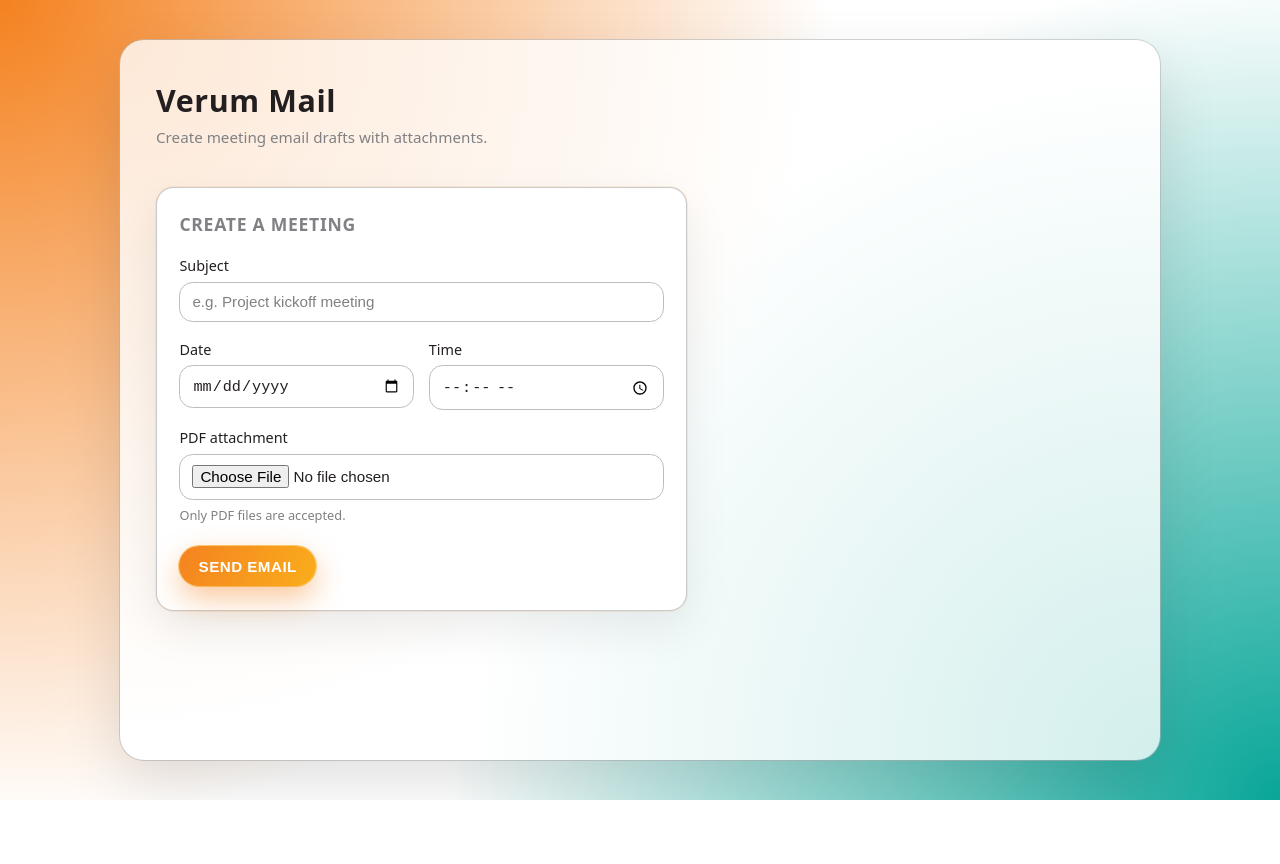
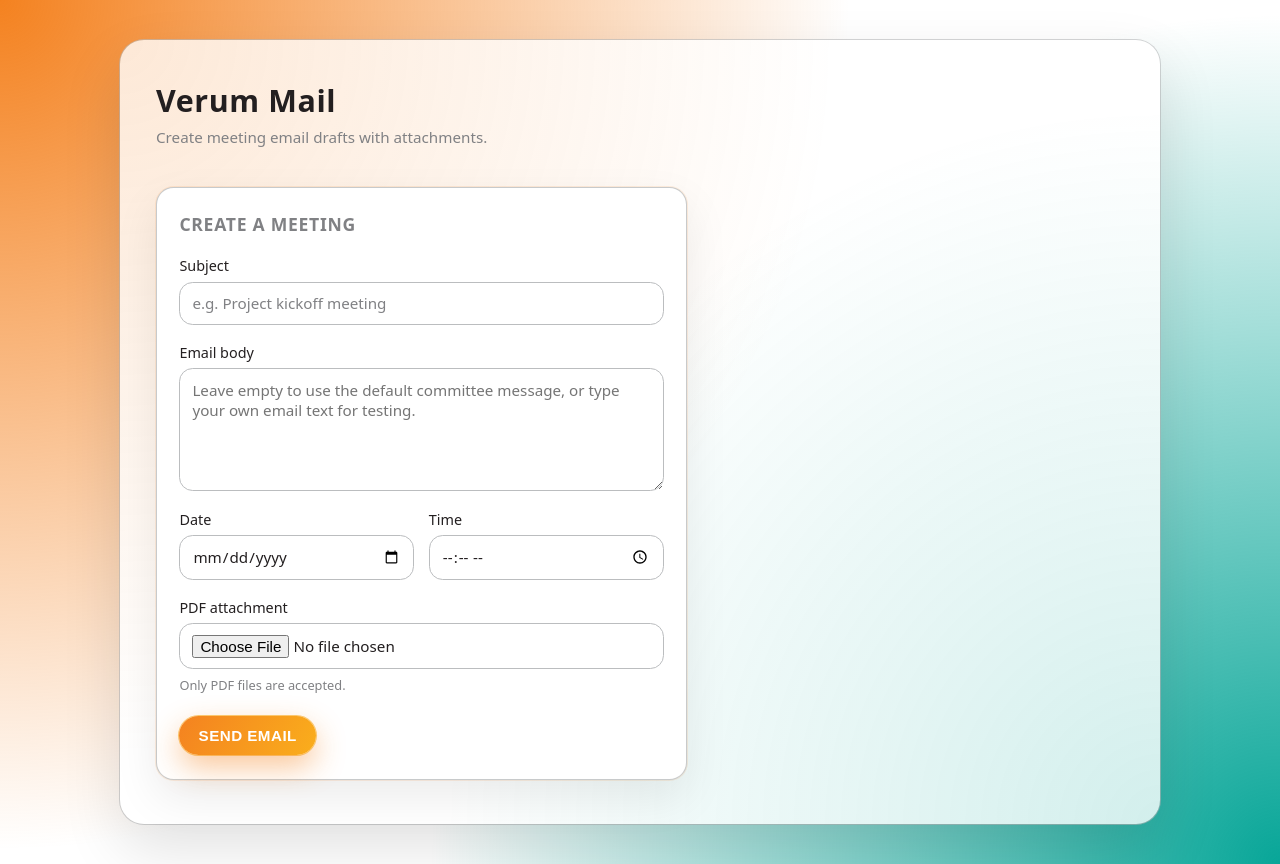
Before and after one commit to diego1aguirre/Verum-Mail, a React (Vite) app: page / in a window 1280 px wide. Before the commit the page ends 800 px from the top, so only its background shows below. Built offline with nearby package versions, Linux system fonts and the light colour scheme.

Commit message:
i think it wokr s

```diff
--- a/src/App.tsx
+++ b/src/App.tsx
@@ -4,6 +4,7 @@ function App() {
   const [subject, setSubject] = useState("");
   const [date, setDate] = useState("");
   const [time, setTime] = useState("");
+  const [message, setMessage] = useState("");
   const [pdfFile, setPdfFile] = useState<File | null>(null);
   const [error, setError] = useState<string | null>(null);
   const [success, setSuccess] = useState<string | null>(null);
@@ -33,9 +34,11 @@ function App() {
       formData.append("subject", subject.trim());
       formData.append("date", date);
       formData.append("time", time);
+      formData.append("message", message.trim());
       formData.append("pdf", pdfFile);
 
-      const response = await fetch("http://localhost:4000/send-email", {
+      const apiUrl = import.meta.env.VITE_API_URL || "http://localhost:4000";
+      const response = await fetch(`${apiUrl}/send-email`, {
         method: "POST",
         body: formData,
       });
@@ -53,6 +56,7 @@ function App() {
       setSubject("");
       setDate("");
       setTime("");
+      setMessage("");
       setPdfFile(null);
 
       const pdfInput = form.elements.namedItem("pdf") as HTMLInputElement | null;
@@ -93,6 +97,17 @@ function App() {
                 value={subject}
                 onChange={(event) => setSubject(event.target.value)}
                 placeholder="e.g. Project kickoff meeting"
+              />
+            </label>
+
+            <label className="field">
+              <span>Email body</span>
+              <textarea
+                value={message}
+                onChange={(e) => setMessage(e.target.value)}
+                placeholder="Leave empty to use the default committee message, or type your own email text for testing."
+                rows={5}
+                className="field-input"
               />
             </label>
 
--- a/src/index.css
+++ b/src/index.css
@@ -118,7 +118,8 @@ body {
 .field input[type="text"],
 .field input[type="date"],
 .field input[type="time"],
-.field input[type="file"] {
+.field input[type="file"],
+.field textarea {
   border-radius: 0.85rem;
   border: 1px solid var(--fourth-color);
   padding: 0.65rem 0.75rem;
@@ -130,13 +131,20 @@ body {
     border-color 160ms ease,
     box-shadow 160ms ease,
     background-color 160ms ease;
+  font-family: inherit;
+}
+
+.field textarea {
+  resize: vertical;
+  min-height: 5rem;
 }
 
 .field input[type="text"]::placeholder {
   color: var(--third-color);
 }
 
-.field input:focus {
+.field input:focus,
+.field textarea:focus {
   border-color: var(--main-color);
   box-shadow: 0 0 0 1px rgba(244, 130, 32, 0.7);
   background: #fff7ec;
```
Also changed, not shown: server.js (+20 -13 lines), 1 other file (tests, documents, lock files or other folders).
